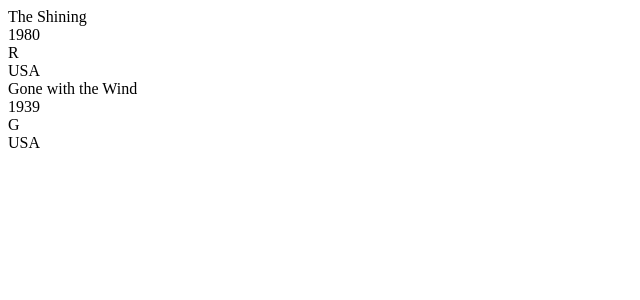
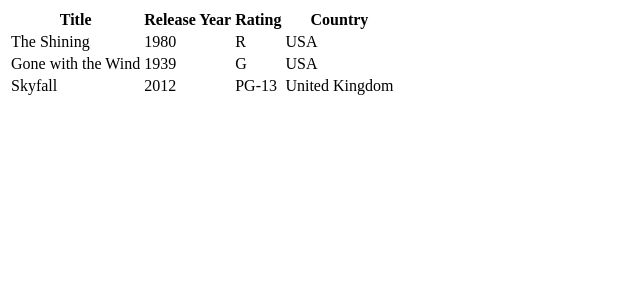
Before and after one commit to flagship-workshops/flagship-workshop-react, a React (Create React App) app: page / in a window 1280 px wide. Shown: the top 300 px of the page, without its empty margins (0-640 px from the left). Built offline with nearby package versions, Linux system fonts and the light colour scheme.

Commit message:
adding table

```diff
--- a/package.json
+++ b/package.json
@@ -3,6 +3,7 @@
   "version": "0.1.0",
   "private": true,
   "dependencies": {
+    "@splitsoftware/splitio-react": "^1.2.4",
     "@testing-library/jest-dom": "^5.11.4",
     "@testing-library/react": "^11.1.0",
     "@testing-library/user-event": "^12.1.10",
--- a/src/App.js
+++ b/src/App.js
@@ -4,12 +4,28 @@ import {MovieItem} from './MovieItem.js'
 
 export default class movieList extends React.Component{
   render() {
-    return movies.map(movie =>
-      (
-        <div>
-        <MovieItem title={movie.title} releaseYear = {movie.releaseYear} rating = {movie.rating} country = {movie.country} />
-      </div>
-      )
-    )
-  }
+	const movieList = movies.map(movie =>
+		(
+      <tr>
+        <td><MovieItem title={movie.title} /></td>
+        <td><MovieItem releaseYear = {movie.releaseYear} /></td>
+        <td><MovieItem rating = {movie.rating} /></td>
+        <td><MovieItem country = {movie.country} /></td>
+      </tr>
+		)
+	)
+	return (
+			<div>
+        <table>
+          <tr>
+            <th>Title</th>
+            <th>Release Year</th>
+            <th>Rating</th>
+            <th>Country</th>
+          </tr>
+            {movieList}
+        </table>
+	    </div>
+	)
 }
+}
--- a/src/movies.js
+++ b/src/movies.js
@@ -10,5 +10,11 @@ export const movies = [
         releaseYear: 1939,
         rating: "G",
         country: "USA"
+    },
+    {
+        title: "Skyfall",
+        releaseYear: 2012,
+        rating: "PG-13",
+        country:"United Kingdom"
     }
 ]
```
Also changed, not shown: 1 other file (tests, documents, lock files or other folders).
